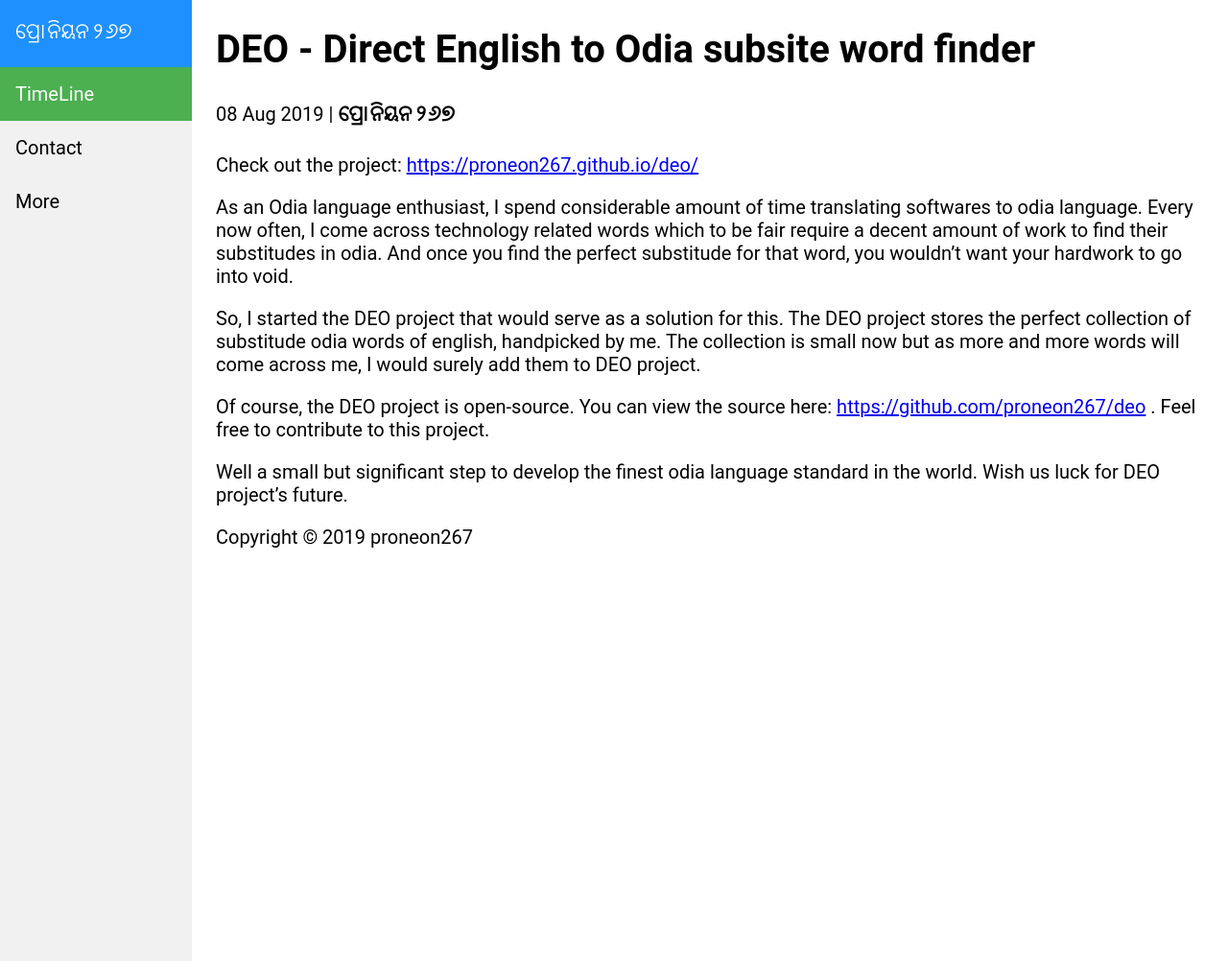
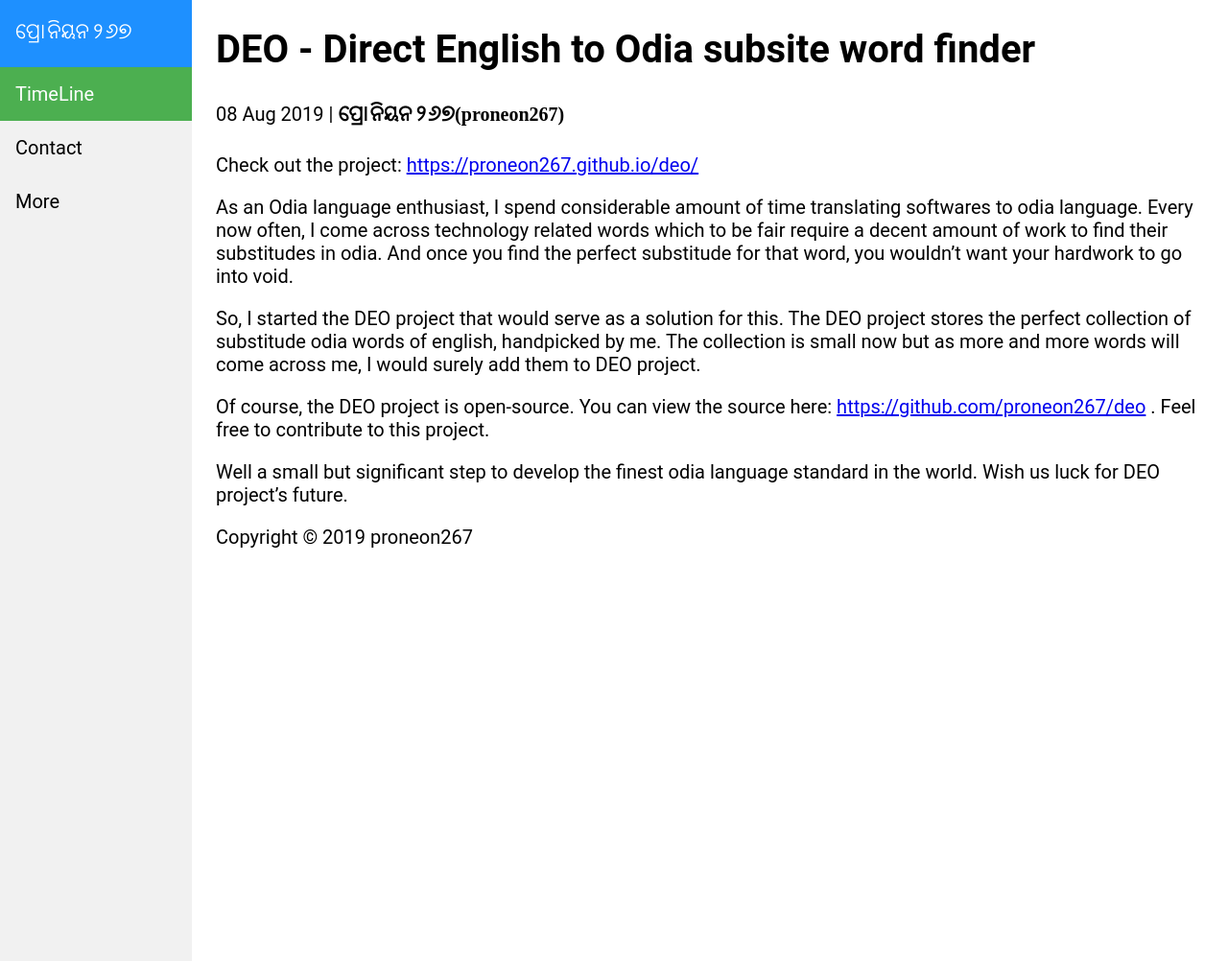
Before and after one commit to proneon267/proneon267.github.io, a Jekyll site: the page built from _posts/2019-08-08-DEO-direct-english-to-odia.md, in a window 1280 px wide and 1002 px high. Shown: the whole window at 96% size. Built offline with Jekyll 4.4.1, drawn with Linux system fonts in a browser that asks for light colours; comment, search, counter and statistics services are not loaded.

```diff
--- a/_layouts/post.html
+++ b/_layouts/post.html
@@ -3,7 +3,7 @@
 ---
 
 <h1>{{ page.title }}</h1>
-<p class="meta">{{ page.date | date_to_string }}&nbsp;|&nbsp;<b lang="or">ପ୍ରୋ ନିୟନ ୨୬୭</b></p>
+<p class="meta">{{ page.date | date_to_string }}&nbsp;|&nbsp;<b lang="or">ପ୍ରୋ ନିୟନ ୨୬୭(proneon267)</b></p>
 
 {{ content }}
 
```
